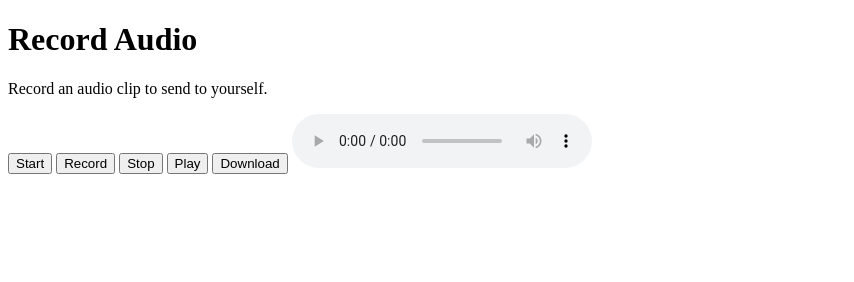
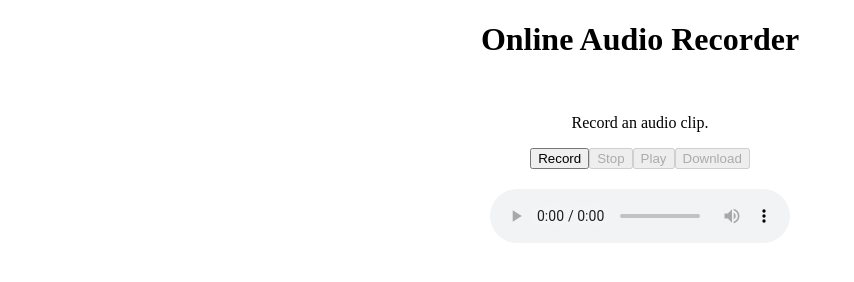
Before and after one commit to Bosseidon/web-recorder, a plain HTML site: page index.html in a window 1280 px wide. Shown: the whole page, without its empty margins (0-854 px from the left). Drawn offline with Linux system fonts and the light colour scheme.

Commit message:
Code working, UI needed

```diff
--- a/index.html
+++ b/index.html
@@ -10,19 +10,25 @@
     <body>
         <div id="main-container">
             <!--Record Audio Page-->
-            <div id="record-audio-page">
-                <h1 id="record-audio-title">Record Audio</h1>
-                <p id="record-audio-text">Record an audio clip to send to yourself.</p>
-                <button type="button" id="start-button">Start</button>
-                <button type="button" id="record-button"
-                    onclick="startRecording()">Record</button>
-                <button type="button" id="stop-button">Stop</button>
-                <button type="button" id="play-button">Play</button>
-                <button type="button" id="download-button">Download</button>
-                <audio id="audio-playback-player" controls></audio>
+            <div id="record-audio-page" class="page">
+                <h1 id="record-audio-title" class="title">Online Audio Recorder</h1><br>
+                <p id="record-audio-text" class="text">Record an audio clip.</p>
+                <div id="buttons">
+                    <button type="button" id="record-button">Record</button>
+                    <button type="button" id="stop-button" disabled>Stop</button>
+                    <button type="button" id="play-button" disabled>Play</button>
+                    <button type="button" id="download-button" disabled>Download</button>
+                </div>
+                <div id="audio-player-flex">
+                    <audio id="audio-playback-player" controls></audio>
+                </div>
             </div>
 
             <!--Microphone Access Denied Page-->
+            <div id="microphone-error-page" class="page">
+                <h1 class="title">Microphone denied</h1>
+                <p class="text">The application needs microphone access to properly work.</p>
+            </div>
         </div>
 
     <!--Scripts-->
--- a/scripts/main.js
+++ b/scripts/main.js
@@ -4,7 +4,7 @@ let mediaRecorder;
 let recordedBlobs;
 
 //Buttons
-const startButton = document.getElementById("start-button");
+//const startButton = document.getElementById("start-button");
 const recordButton = document.getElementById("record-button");
 const stopButton = document.getElementById("stop-button");
 const playButton = document.getElementById("play-button");
@@ -13,9 +13,13 @@ const downloadButton = document.getElementById("download-button");
 //Audio
 const recordedAudio = document.getElementById("audio-playback-player");
 
-recordButton.addEventListener("click", () => {
+//Blobs
+const auxBLobs = null;
+
+//Retired function
+/*recordButton.addEventListener("click", () => {
     startRecording();
-});
+});*/
 
 stopButton.addEventListener("click", () => {
     stopRecording();
@@ -73,10 +77,17 @@ function startRecording(){
     mediaRecorder.ondataavailable = handleDataAvailable;
     mediaRecorder.start();
     console.log("MediaRecorder started", mediaRecorder);
+
+    recordButton.disabled = true;
+    stopButton.disabled = false;
 }
 
 function stopRecording(){
     mediaRecorder.stop();
+
+    stopButton.disabled = true;
+    playButton.disabled = false;
+    downloadButton.disabled = false;
 }
 
 function handleSuccess(stream){
@@ -90,11 +101,15 @@ async function init(constraints){
     }
     catch(e){
         console.error("navigator.getUserMedia error: ", e);
+        document.getElementById("record-audio-page").setAttribute("style","display: none;");
+        document.getElementById("microphone-error-page").setAttribute("style", "display: block");
     }
 }
 
-startButton.addEventListener("click", async() => {
+recordButton.addEventListener("click", async() => {
     const constraints = {audio:true, video:false};
     console.log("Using media contraints: ", constraints);
     await init(constraints);
+
+    startRecording();
 });
--- a/styles/style.css
+++ b/styles/style.css
@@ -1,10 +1,29 @@
 /*Record Page*/
 #record-audio-page{
     display: block;
-    margin: 0 auto;
 }
 
-#record-audio-button{
-    height: 25px;
-    width: 100px;
+.title{
+    text-align: center;
 }
+
+.text{
+    text-align: center;
+}
+
+#buttons{
+    display: flex;
+    margin: 0 5px;
+    justify-content: center;
+}
+
+#audio-player-flex{
+    display: flex;
+    justify-content: center;
+    margin-top: 20px;
+}
+
+/*Erro Page*/
+#microphone-error-page{
+    display: none;
+}
```
